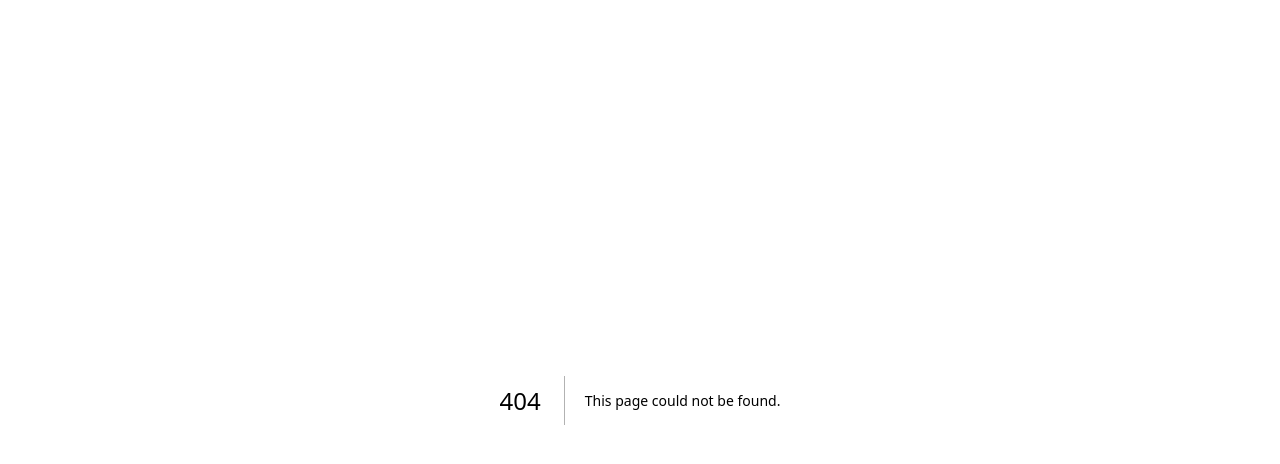
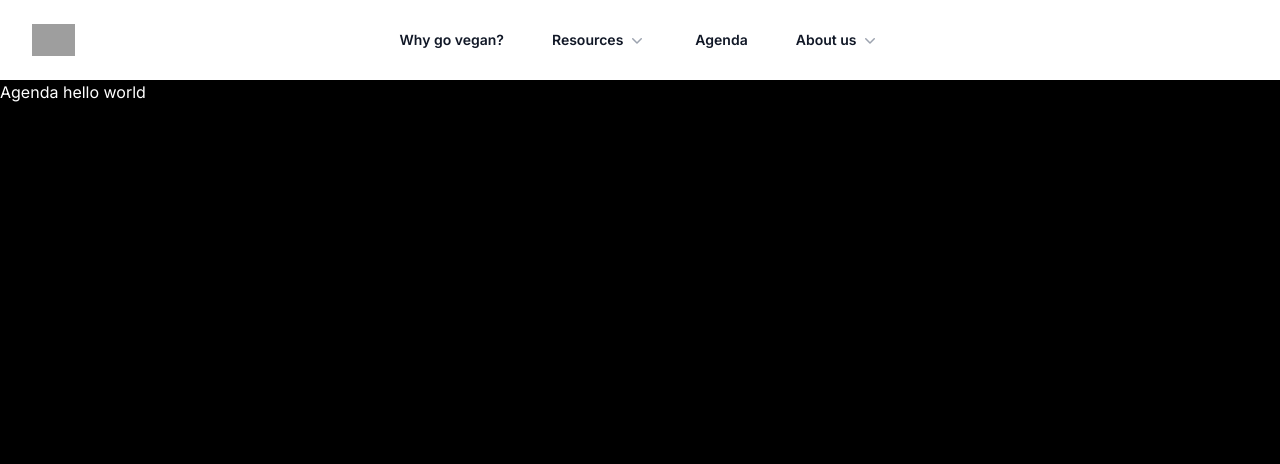
Before and after one commit to veganfuture/veganfuture.org, a Next.js app: page /agenda in a window 1280 px wide. Before the commit this address had no page. Shown: the top 464 px of the page. Built offline with nearby package versions, Linux system fonts and the light colour scheme; grey boxes are pictures that could not be loaded.

Commit message:
Added first page

```diff
--- /dev/null
+++ b/app/agenda/page.tsx
@@ -0,0 +1,3 @@
+export default function Agenda() {
+  return <div>Agenda hello world</div>;
+}
--- a/app/layout.tsx
+++ b/app/layout.tsx
@@ -1,6 +1,7 @@
 import type { Metadata } from "next";
 import { Inter } from "next/font/google";
 import "./globals.css";
+import { Navbar } from "@/components/navbar/navbar";
 
 const inter = Inter({ subsets: ["latin"] });
 
@@ -16,7 +17,10 @@ export default function RootLayout({
 }>) {
   return (
     <html lang="en">
-      <body className={inter.className}>{children}</body>
+      <body className={inter.className}>
+        <Navbar />
+        {children}
+      </body>
     </html>
   );
 }
--- a/app/page.tsx
+++ b/app/page.tsx
@@ -1,12 +1,13 @@
-import Image from "next/image";
+import Link from "next/link";
 import { Navbar } from "../components/navbar/navbar"
-
 
 export default function Home() {
   return (
     <>
       <Navbar />
-      <main className="flex min-h-screen flex-col items-center justify-between p-24 bg-white">hello world !!</main>
+      <main className="flex min-h-screen flex-col items-center justify-between p-24 bg-white">
+        <Link href="/agenda" >Agenda</Link>
+      </main>
     </>
   );
 }
```
